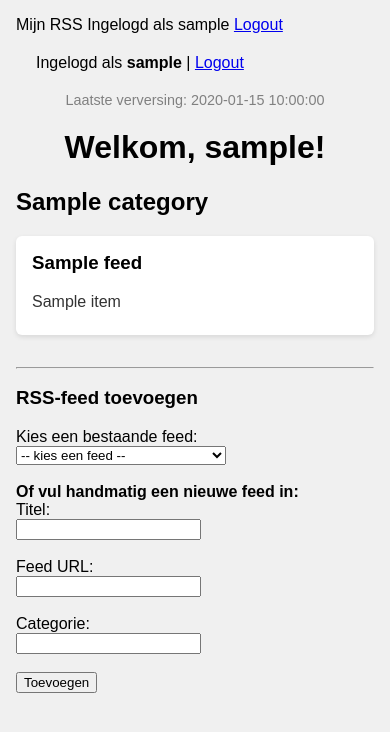
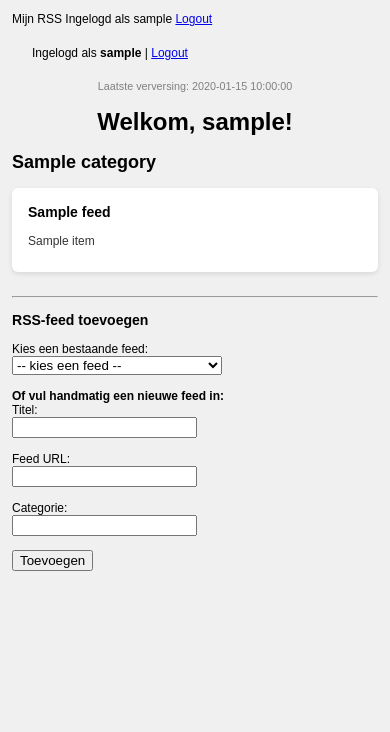
Before and after one commit to waariswallie/rss_dashboard_login, a Flask app: template templates/dashboard.html in a window 390 px wide. Shown: the top 732 px of the page. Run offline with Flask 3, Linux system fonts and the light colour scheme; the template is opened without the code that fills it: most values are stand-ins (such as "Sample title", 1, 10 or a date in 2020).

Commit message:
Refactor feed layout styles: adjust font size and implement grid layout for better responsiveness

```diff
--- a/static/css/style.css
+++ b/static/css/style.css
@@ -1,6 +1,6 @@
 /* General styles */
 body {
-    font-size: 16px; /* Default font size */
+    font-size: 12px; /* Make the font size slightly smaller */
     font-family: Arial, sans-serif;
     background: #f0f0f0;
     margin: 0;
@@ -114,13 +114,16 @@ h1 {
     text-decoration: underline;
 }
 
-@media (max-width: 1200px) {
-  .column {
-    flex: 1 1 calc(50% - 1em);
-  }
+/* Grid layout for feeds */
+.feed-container {
+    display: grid;
+    grid-template-columns: repeat(5, 1fr); /* Force 5 columns */
+    gap: 16px;
 }
+
+/* Responsive adjustments */
 @media (max-width: 768px) {
-  .column {
-    flex: 1 1 100%;
-  }
+    .feed-container {
+        grid-template-columns: 1fr; /* Single column on mobile */
+    }
 }
```
Also changed, not shown: static/css/styles.css (deleted, +0 -18 lines).
